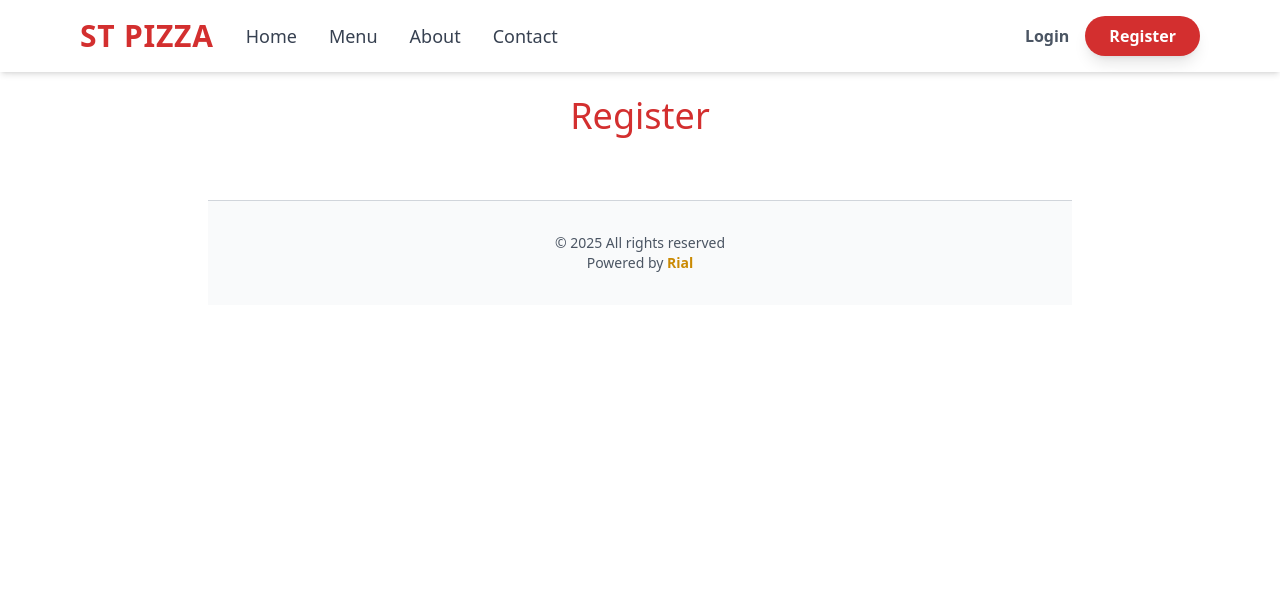
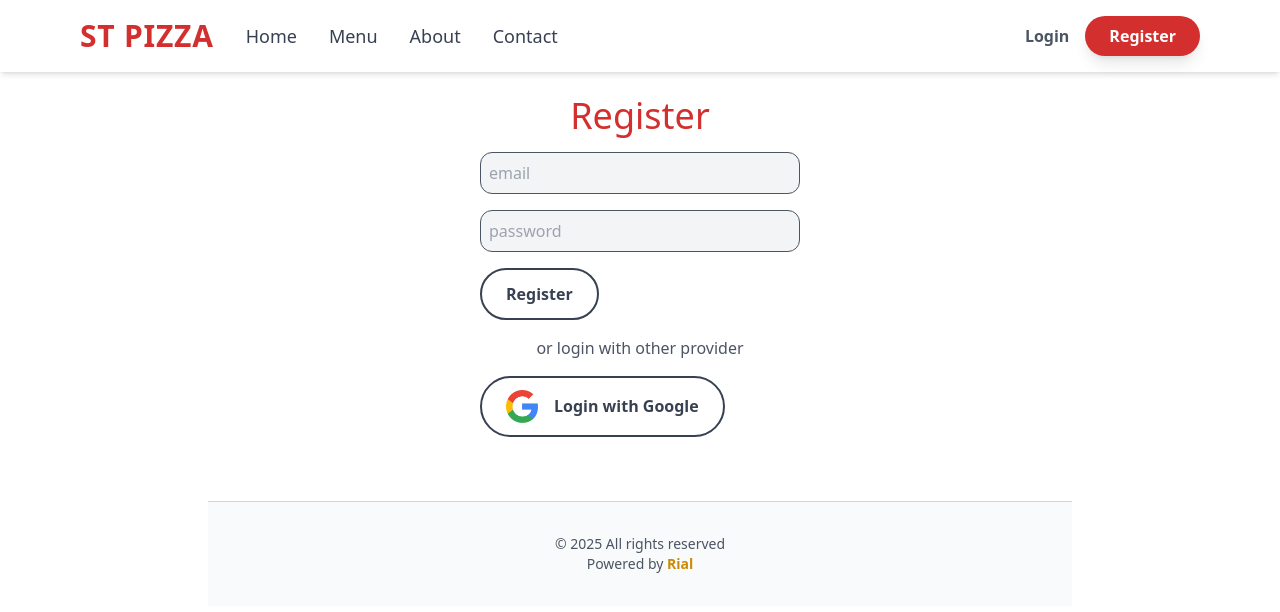
Before and after one commit to rialparmar1777/food-ordering-app, a Next.js app: page /register in a window 1280 px wide. Shown: the top 612 px of the page. Built offline with nearby package versions, Linux system fonts and the light colour scheme.

Commit message:
unfinished register page without proper styling

```diff
--- a/src/app/globals.css
+++ b/src/app/globals.css
@@ -2,7 +2,23 @@
 @tailwind components;
 @tailwind utilities;
 
-section.hero {
-    @apply grid;
-    grid-template-columns: .4fr .6fr;
+@layer components {
+    section.hero {
+        @apply grid;
+        grid-template-columns: .4fr .6fr;
+    }
+
+    input[type="email"],
+    input[type="password"],
+    input[type="text"] {
+        @apply block w-full my-4 rounded-xl;
+        @apply border p-2 border-gray-600 bg-gray-100;
+    }
 }
+
+button{
+    @apply flex items-center gap-3 py-3 px-6 text-gray-700 border-2 border-gray-700 rounded-full font-semibold hover:bg-gray-700 hover:text-white transition-all;
+}
+button[type="submit"], button.submit{
+
+}
--- a/src/app/register/page.js
+++ b/src/app/register/page.js
@@ -1,9 +1,22 @@
+import Image from "next/image";
+
 export default function RegisterPage() {
     return(
         <section className="mt-20">
-            <h1 className="text-center text-primary text-4xl">
+            <h1 className="text-center text-primary text-4xl mb-4">
                 Register
             </h1>
+            <form className="block max-w-xs mx-auto">
+                <input type="email" placeholder="email" />
+                <input type="password" placeholder="password" />
+                <button type="submit">Register</button>
+                <div className="my-4 text-center text-gray-600">or login with other provider</div>
+                <button className="flex gap-4 justify-center">
+                    <Image src={'/google.png'} alt={''} width={32} height={32} />
+                    Login with Google</button>
+
+            </form>
+
         </section>
     );
 }
```
